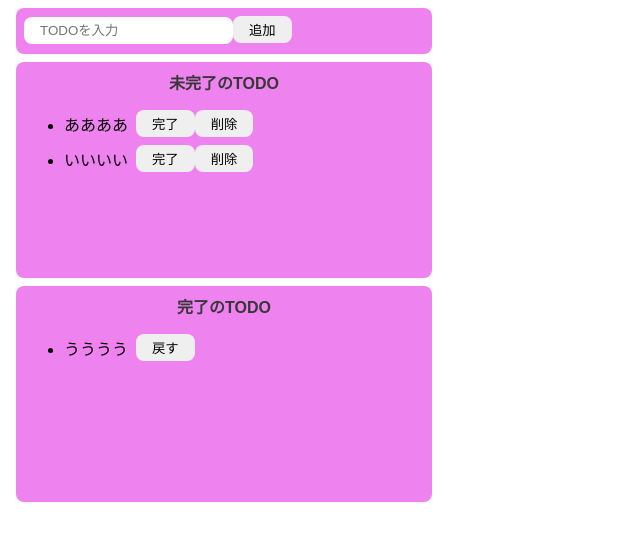
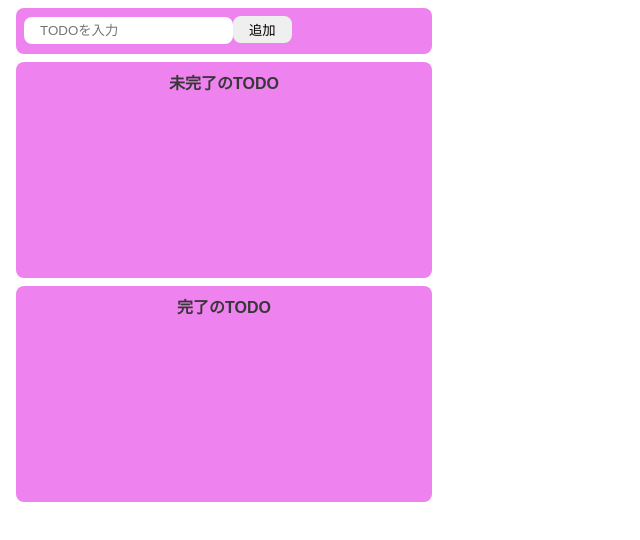
Before and after one commit to RyunosukeFunasako/react-todo-app, a React (Create React App) app: page / in a window 1280 px wide. Shown: the top 540 px of the page, without its empty margins (0-640 px from the left). Built offline with nearby package versions, Linux system fonts and the light colour scheme.

Commit message:
add: TODOタスクを戻す機能の追加

```diff
--- a/src/App.jsx
+++ b/src/App.jsx
@@ -3,8 +3,8 @@
 
 export const App = () => {
   const [inputTodo, setInputTodo] = useState("");
-  const [uncompleteTodos, setUncompleteTodos] = useState(["ああああ", "いいいい"]);
-  const [completeTodos, setCompleteTodos] = useState(["うううう"]);
+  const [uncompleteTodos, setUncompleteTodos] = useState([]);
+  const [completeTodos, setCompleteTodos] = useState([]);
   const onChangeInput = (event) => setInputTodo(event.target.value);
   const onClickAddButton = () => {
     if (inputTodo === "") return;
@@ -20,10 +20,16 @@
   const onClickCompleteButton = (index) => {
     const newUncompleteTodos = [...uncompleteTodos];
     newUncompleteTodos.splice(index, 1);
+    const newCompleteTodos = [...completeTodos, uncompleteTodos[index]];
     setUncompleteTodos(newUncompleteTodos);
-
-    const newCompleteTodos = [...completeTodos, uncompleteTodos[index]];
     setCompleteTodos(newCompleteTodos);
+  };
+  const onClickReturnButton = (index) => {
+    const newCompleteTodos = [...completeTodos];
+    newCompleteTodos.splice(index, 1);
+    const newUncompleteTodos = [...uncompleteTodos, completeTodos[index]];
+    setCompleteTodos(newCompleteTodos);
+    setUncompleteTodos(newUncompleteTodos);
   };
   return (
     <>
@@ -48,11 +54,11 @@
        <div className="complete-area">
         <p className="title">完了のTODO</p>
         <ul>
-          {completeTodos.map((todo) => {
+          {completeTodos.map((todo, index) => {
             return (
               <div key={todo} className="todo">
                 <li>{todo}</li>
-                <button>戻す</button>
+                <button onClick={() => onClickReturnButton(index)}>戻す</button>
               </div>
             )
           })}
```
